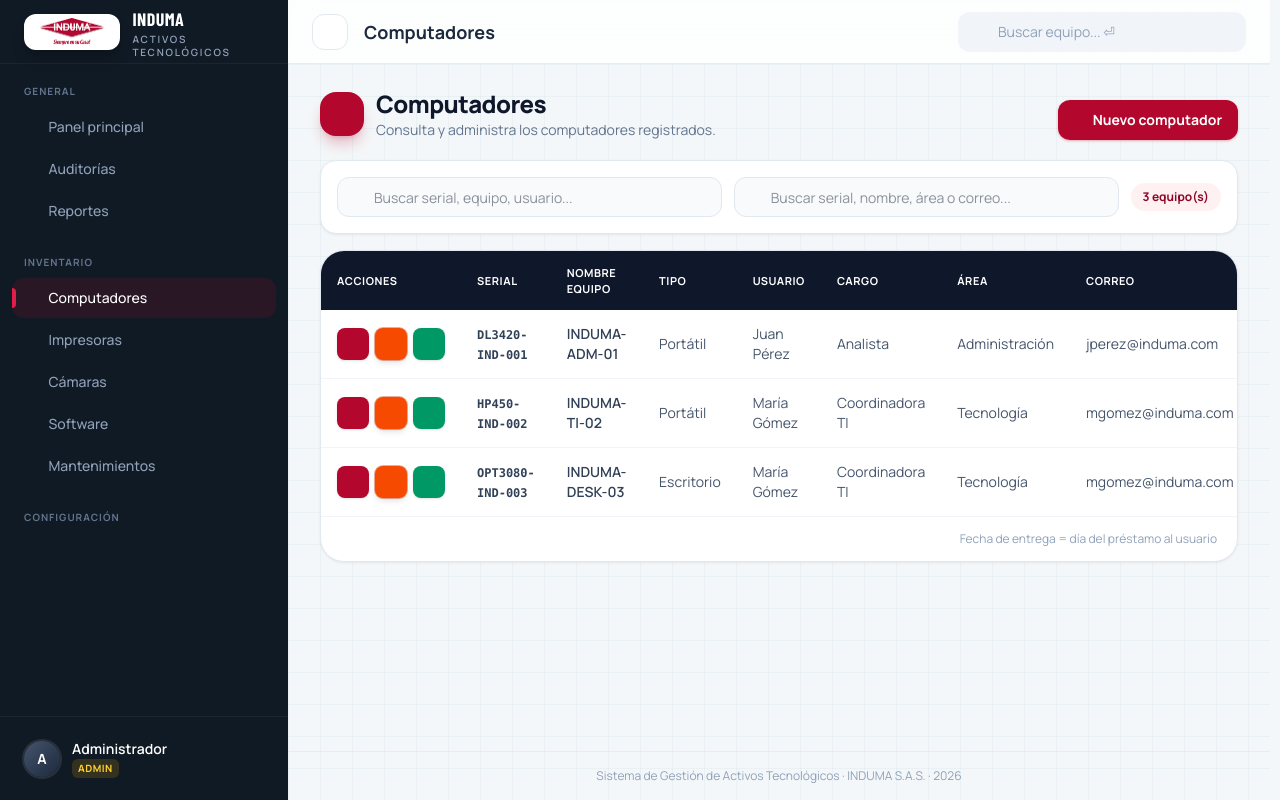
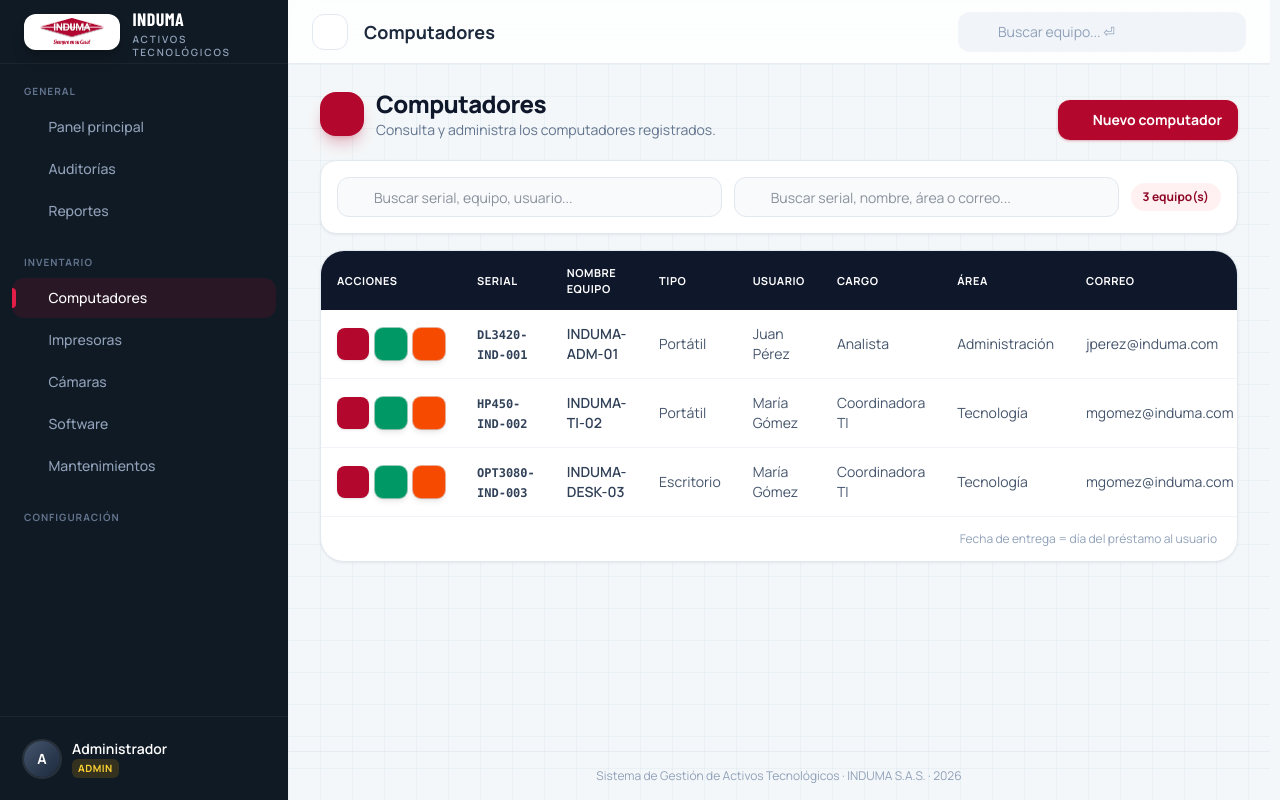
Before and after one commit to DesarrolloInduma/Inventario, a Laravel app: page /hardware in a window 1280 px wide. Run offline with Laravel 12, Linux system fonts and the light colour scheme; a user stored in the database is signed in; data comes from the database, SQL or seed files in the repository; style sheets or scripts are compiled from the project's sources; parts of the project's set-up code (start-up, migrations or seed data) failed here and were passed over; some web fonts are replaced.

Commit message:
fix: intercambiar colores Editar y Mantenimiento
Editar usa emerald; mantenimiento usa orange-600.

Co-authored-by: sistemas <sistemas@induma.com.co>

```diff
--- a/resources/views/hardware/index.blade.php
+++ b/resources/views/hardware/index.blade.php
@@ -33,7 +33,7 @@
                 <tbody x-ref="rows" class="divide-y divide-slate-100">
                     @forelse($hardware as $eq)
                         <tr data-row class="group transition hover:bg-brand-50/40">
-                            <td class="px-4 py-3.5"><div class="flex items-center gap-1.5"><a href="{{ route('hardware.show', $eq->Hw_Serial) }}" title="Ver detalle" class="grid size-8 place-items-center rounded-lg bg-brand-600 text-white shadow-sm transition hover:bg-brand-700"><i class="bi bi-eye-fill"></i></a><a href="{{ route('hardware.edit', $eq->Hw_Serial) }}" title="Editar" class="grid size-8 place-items-center rounded-lg bg-orange-600 text-white shadow-md ring-1 ring-orange-700/40 transition hover:bg-orange-700"><i class="bi bi-pencil-fill"></i></a><a href="{{ route('mant.create', $eq->Hw_Serial) }}" title="Registrar mantenimiento" class="grid size-8 place-items-center rounded-lg bg-emerald-600 text-white shadow-sm transition hover:bg-emerald-700"><i class="bi bi-tools"></i></a></div></td>
+                            <td class="px-4 py-3.5"><div class="flex items-center gap-1.5"><a href="{{ route('hardware.show', $eq->Hw_Serial) }}" title="Ver detalle" class="grid size-8 place-items-center rounded-lg bg-brand-600 text-white shadow-sm transition hover:bg-brand-700"><i class="bi bi-eye-fill"></i></a><a href="{{ route('hardware.edit', $eq->Hw_Serial) }}" title="Editar" class="grid size-8 place-items-center rounded-lg bg-emerald-600 text-white shadow-md ring-1 ring-emerald-700/40 transition hover:bg-emerald-700"><i class="bi bi-pencil-fill"></i></a><a href="{{ route('mant.create', $eq->Hw_Serial) }}" title="Registrar mantenimiento" class="grid size-8 place-items-center rounded-lg bg-orange-600 text-white shadow-md ring-1 ring-orange-700/40 transition hover:bg-orange-700"><i class="bi bi-tools"></i></a></div></td>
                             <td class="px-4 py-3.5"><span class="font-mono text-xs font-bold text-slate-700">{{ $eq->Hw_Serial }}</span></td>
                             <td class="px-4 py-3.5"><p class="font-semibold text-slate-700">{{ $eq->Hw_Nombre }}</p>@if(!$eq->Activo)<span class="text-xs font-semibold text-red-600">Inactivo</span>@endif</td>
                             <td class="px-4 py-3.5 text-slate-600">{{ $eq->tipo->Nombre ?? '—' }}</td>
```
